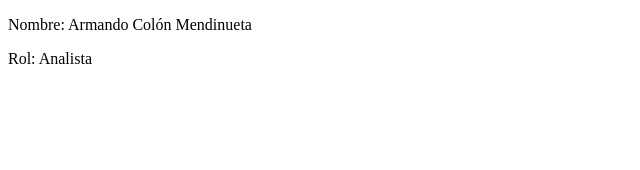
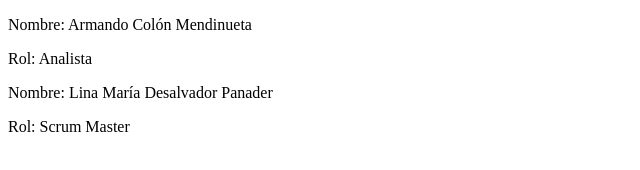
Before and after one commit to Co-codrilo/coco_desarrollo, a plain HTML site: page index.html in a window 1280 px wide. Shown: the whole page, without its empty margins (0-640 px from the left). Drawn offline with Linux system fonts and the light colour scheme.

Commit message:
Se agrego la información de la Scrum Master :3

```diff
--- a/index.html
+++ b/index.html
@@ -11,5 +11,9 @@
         <p>Nombre: Armando Colón Mendinueta</p>
         <p>Rol: Analista</p>
     </div>
+    <div>
+        <p>Nombre: Lina María Desalvador Panader</p>
+        <p>Rol: Scrum Master</p>
+    </div>
 </body>
 </html>
```
